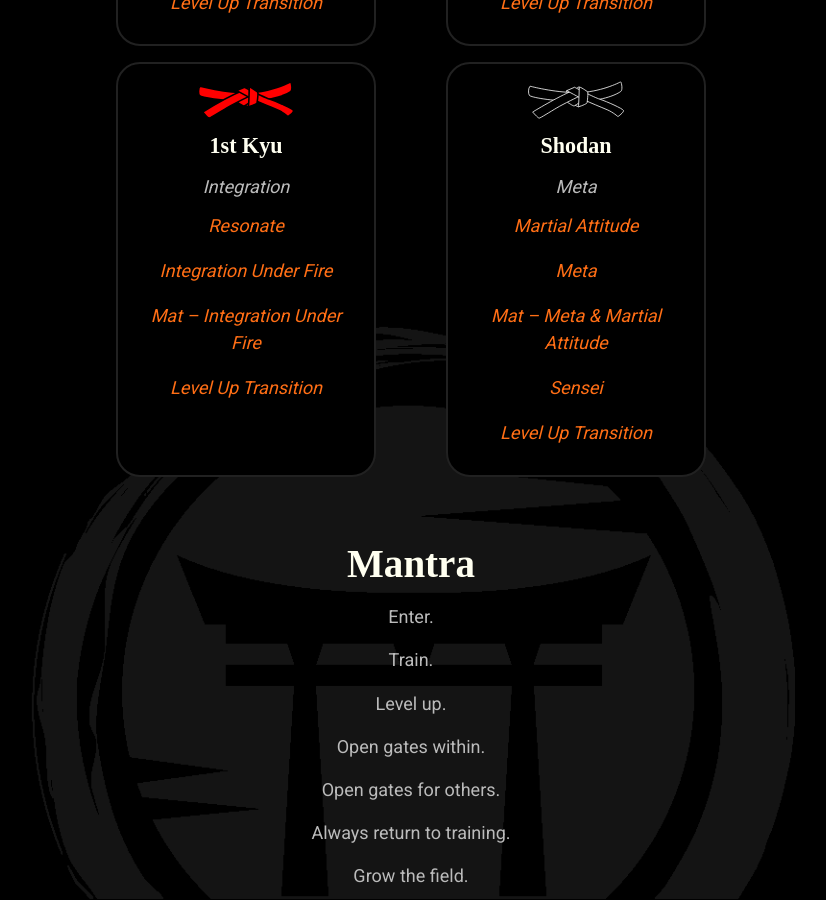
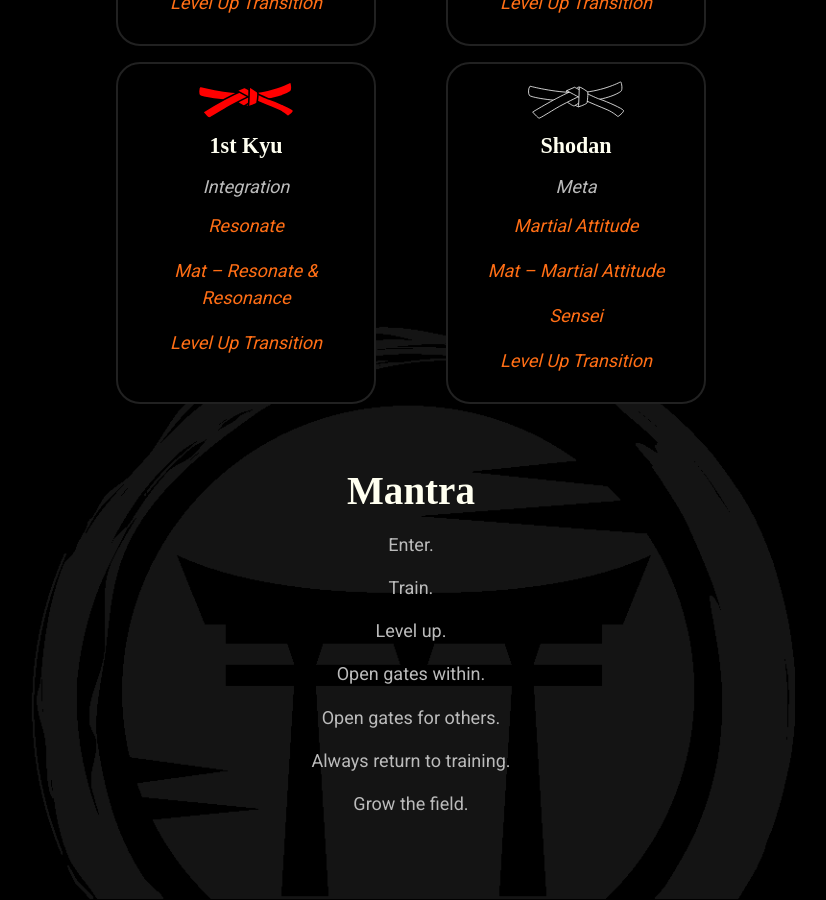
Before and after one commit to mindset-dojo/mindset-dojo.github.io, a Jekyll site: the page built from program.md, in a window 1280 px wide and 900 px high, scrolled down 1908 px. Shown: the whole window, without its empty margins (229-1055 px from the left). Built offline with Jekyll 4.4.1, drawn with Linux system fonts in a browser that asks for light colours; some web fonts are replaced.

Commit message:
refactor(program): remove references to removed forms.

```diff
--- a/_data/sections/program.yaml
+++ b/_data/sections/program.yaml
@@ -118,9 +118,7 @@ sections:
           flows:
             - label: Resonate
               url: /forms/resonate/
-            - label: Integration Under Fire
-              url: /forms/integration-under-fire/
-            - label: Mat – Integration Under Fire
+            - label: Mat – Resonate & Resonance
               url: /forms/mat/
             - label: Level Up Transition
               url: /forms/level-up-transition/
@@ -131,9 +129,7 @@ sections:
           flows:
             - label: Martial Attitude
               url: /forms/martial-attitude/
-            - label: Meta
-              url: /forms/meta/
-            - label: Mat – Meta & Martial Attitude
+            - label: Mat – Martial Attitude
               url: /forms/mat/
             - label: Sensei
               url: /forms/sensei/
```
